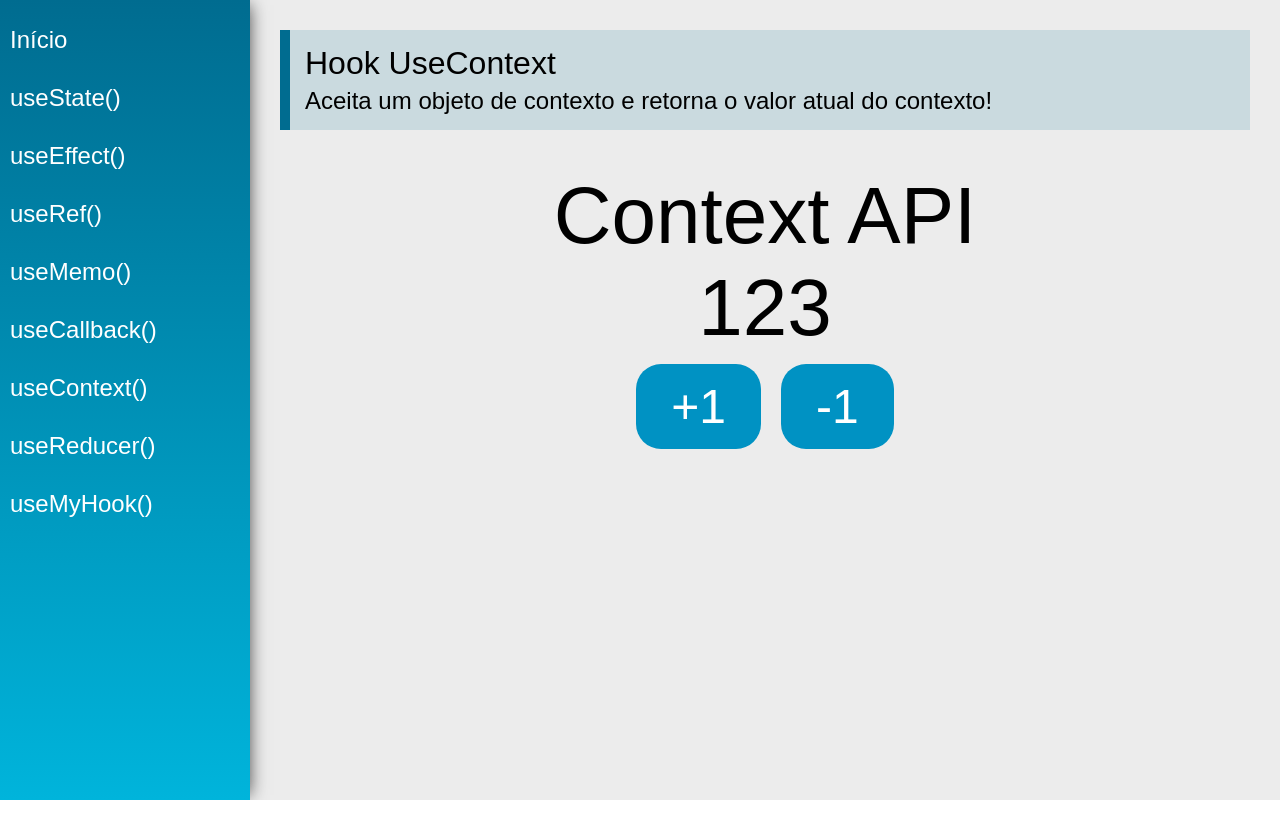
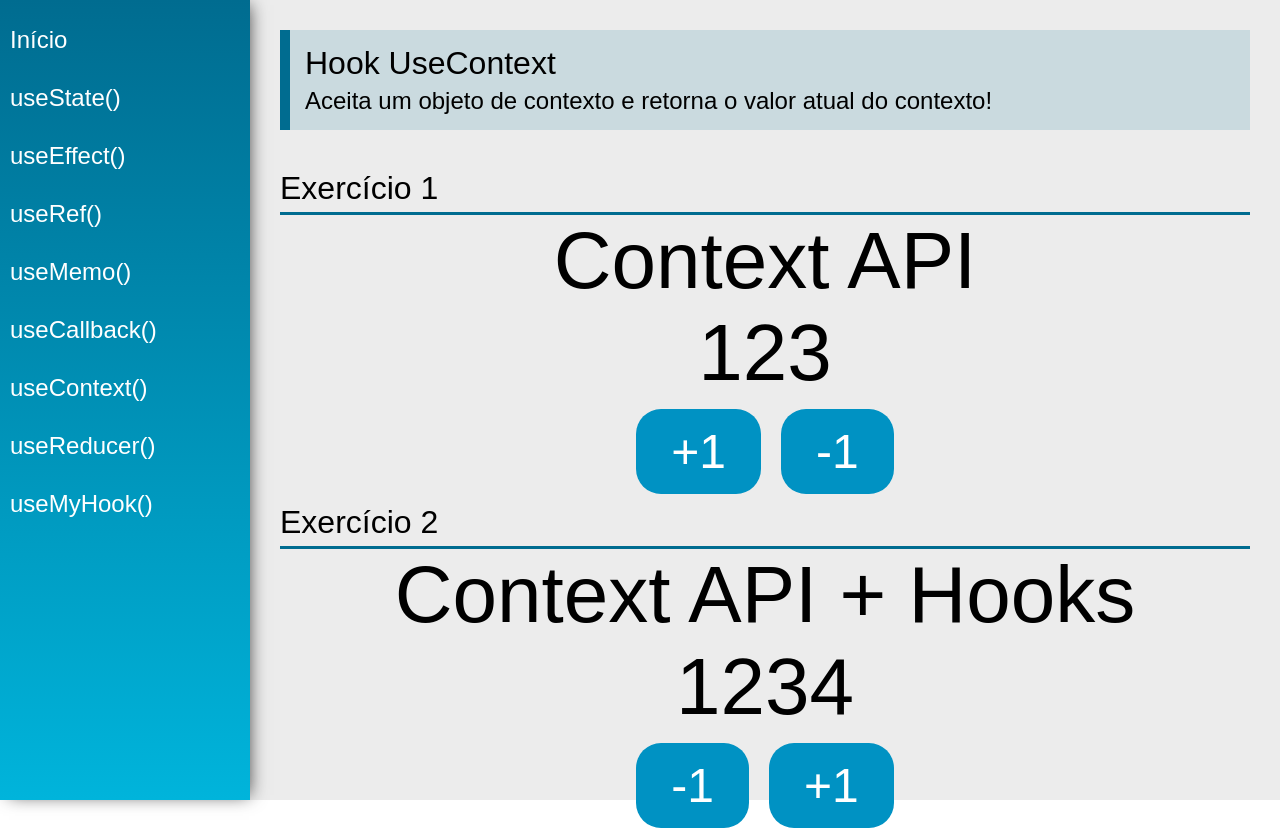
Before and after one commit to luicil/Hooks, a React (Create React App) app: page /useContext in a window 1280 px wide. Before the commit the page ends 800 px from the top, so only its background shows below. Built offline with nearby package versions, Linux system fonts and the light colour scheme.

Commit message:
useContext 2

```diff
--- /dev/null
+++ b/src/data/Store.jsx
@@ -0,0 +1,32 @@
+import React, { useState } from 'react'
+
+const initialState ={
+    number: 1234,
+    text: 'Context API + Hooks'
+}
+
+export const AppContext = React.createContext(initialState)
+
+const Store = props =>{
+    const [state, setState] = useState(initialState)
+
+    function updateState(key, value){
+        setState({
+            ...state,
+            [key]: value
+        })
+    }
+
+    return(
+        <AppContext.Provider value={{
+            number: state.number,
+            text: state.text,
+            setNumber: n => updateState("number", n),
+            setText: t => updateState("text", t),
+        }}>
+            {props.children}
+        </AppContext.Provider>
+    )
+}
+
+export default Store
--- a/src/views/App.jsx
+++ b/src/views/App.jsx
@@ -1,15 +1,18 @@
 import './App.css'
-import React, { useContext, useState } from 'react'
+import React, { useState } from 'react'
 import { BrowserRouter as Router } from 'react-router-dom'
 
 import Menu from '../components/layout/Menu'
 import Content from '../components/layout/Content'
 import DataContext, { data } from '../data/DataContext'
 
+import Store from '../data/Store'
+
 const App = props => {
     const [state,setState] = useState(data)
 
     return (
+        <Store>
             <DataContext.Provider value={{state,setState}}>
                 <div className="App">
                     <Router>
@@ -18,6 +21,7 @@
                     </Router>
                 </div>
             </DataContext.Provider>
+        </Store>
     )
 }
 
--- a/src/views/examples/UseCallbackButtons.jsx
+++ b/src/views/examples/UseCallbackButtons.jsx
@@ -1,4 +1,4 @@
-import React, { useState } from 'react'
+import React from 'react'
 
 const UseCallbackButtons = props => {
     return (
--- a/src/views/examples/UseContext.jsx
+++ b/src/views/examples/UseContext.jsx
@@ -2,12 +2,16 @@
 import PageTitle from '../../components/layout/PageTitle'
 
 import DataContext from '../../data/DataContext'
+import SectionTitle from '../../components/layout/SectionTitle'
+import { AppContext } from '../../data/Store'
 
 const UseContext = (props) => {
 
+    const{number, text, setNumber} = useContext(AppContext)
+
     const context = useContext(DataContext)
 
-    function setNumber(delta){
+    function addNumber(delta){
         context.setState({
             ...context.state,
             number: context.state.number + delta
@@ -20,14 +24,33 @@
                 title="Hook UseContext"
                 subtitle="Aceita um objeto de contexto e retorna o valor atual do contexto!"
             />
+            <SectionTitle title="Exercício 1" />
             <div className="center">
                 <span className="text">{context.state.text}</span>
                 <span className="text">{context.state.number}</span>
                 <div>
                     <button className="btn"
-                        onClick={_ => setNumber(1)}>+1</button>
+                        onClick={_ => addNumber(1)}>+1</button>
                     <button className="btn"
-                        onClick={_ => setNumber(-1)}>-1</button>
+                        onClick={_ => addNumber(-1)}>-1</button>
+                </div>
+            </div>
+            <SectionTitle title="Exercício 2" />
+            <div className="center">
+                <span className="text">
+                    {text}
+                </span>
+                <span className="text">
+                    {number}
+                </span>
+                <div>
+                    <button className="btn"
+                        onClick={_ => setNumber(number - 1)}>-1
+                    </button>
+                    <button className="btn"
+                        onClick={_ => setNumber(number + 1)}>+1
+                    </button>
+
                 </div>
             </div>
         </div>
--- a/src/views/examples/UseMemo.jsx
+++ b/src/views/examples/UseMemo.jsx
@@ -1,4 +1,4 @@
-import React, {useEffect, useMemo, useState} from 'react'
+import React, { useMemo, useState} from 'react'
 import PageTitle from '../../components/layout/PageTitle'
 
 function sum(v1, v2){
```
Lines whose indentation alone changed are shown as unchanged.
